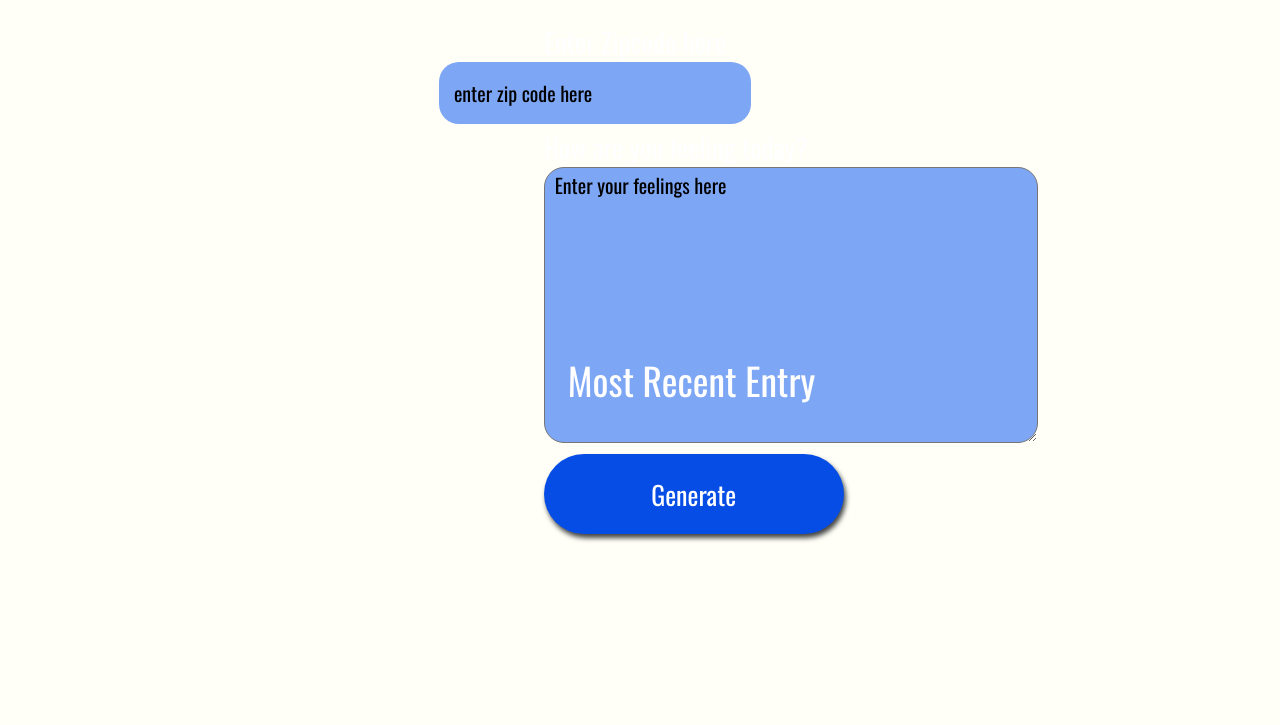
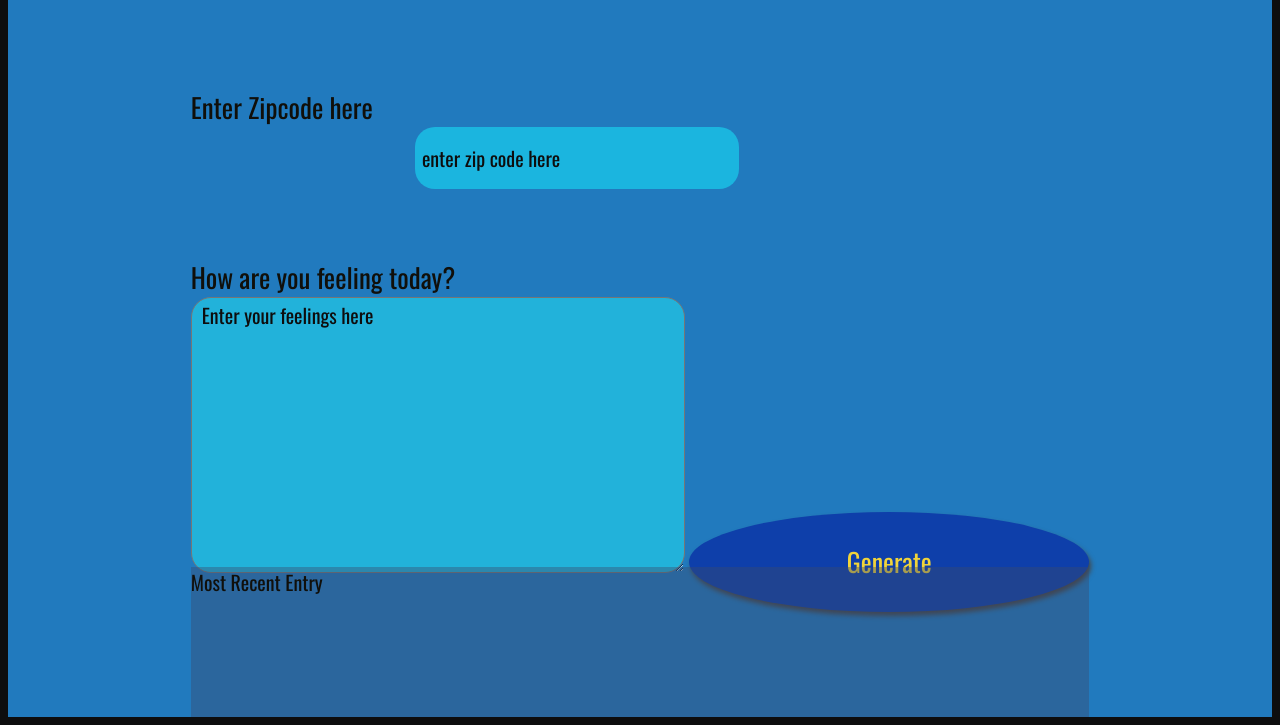
Before and after one commit to raniaashra/Weather-Journal, a website: page website/index.html in a window 1280 px wide. Shown: the part 91-816 px from the top of the page. Drawn offline with nearby package versions, Linux system fonts and the light colour scheme; a web font is replaced by a local one.

Commit message:
Update style.css

```diff
--- a/website/style.css
+++ b/website/style.css
@@ -1,68 +1,28 @@
 body{
-    background: #fffff8;
+    background: #0d0d0e;
     font-family: -apple-system, BlinkMacSystemFont, sans-serif;
+}
+
+#app{
+    display: grid;
+    grid-auto-rows: minmax(150px, auto);
+    /* grid-template-columns:  */
+    height:100vh;
+    background: #217abe;
+    color: #100f0a;
+    justify-content: center;
+    grid-gap: 1em;
+    font-size: 20px;
+    font-family: 'Oswald', sans-serif;
+}
+
+.holder{
 
 }
-img{
-    width: 200vh;
-    height: 100vh;
+
+.entry{
+    background: rgba(59, 74, 107, .4);
 }
-#app{
-    display: grid;
-    grid-auto-rows: minmax(20px, 80px);
-    /* grid-template-columns:  */
-    height:100vh;
-    justify-content: center;
-    grid-gap: 1em;
-    font-size: 25px;
-    font-family: 'Oswald', sans-serif;
-}
-.holder{
-    font-size: 150%;
-}
-
-.holder-headline{
-    font-size: 150%;
-    color: aliceblue;
-    margin-left: 38%;
-}
-.entry{
-    display: flex;
-    background: rgba(45, 57, 81, 0.4);
-    margin-top: 15%;
-    text-align: center;
-    margin-left: 41%;
-    color: #ffffff;
-
-}
-@media only screen
-and (min-device-width: 375px)
-and (max-device-width: 812px)
-and (-webkit-min-device-pixel-ratio: 3) {
-    img{
-        width:100%;
-    }
-    #app{
-        width:100%;
-        font-size: 10%;
-    }
-}
-@media only screen and (min-width: 768px) and (max-width: 1024px){
-
-    #app{
-        width: 100%;
-    }
-}
-/* for ipads */
-@media only screen
-and (min-device-width : 768px)
-and (max-device-width : 1024px){
-
-}
-/*
-
-
-
 
 #entryHolder{
 
@@ -85,50 +45,46 @@ and (max-device-width : 1024px){
 }
 .title{
 
-} */
+}
+
+/*  Basic Styling To Override Default For Basic HTML Elements */
 label{
     display:block;
     font-size: 27px;
-    margin-left: 38%;
-    color: #ffffff;
 }
-/*  Basic Styling To Override Default For Basic HTML Elements */
-
 
 input{
     display:block;
     height: 60px;
-    width: 300px;
-    background:#7da6f4;
+    width: 320px;
+    background:#1bb5df;
+    color: #0c0b08;
     font-size: 20px;
     font-family: 'Oswald', sans-serif;
     border: none;
-    padding-left: 0.5em;
 }
 
 button{
-    width: 300px;
-    height: 80px;
-    background: #064de6;
-    color: #ffffff;
+    width: 400px;
+    height: 100px;
+    background: #0e3faa;
+    color: #f0d43a;
     font-size: 26px;
     font-family: 'Oswald', sans-serif;
     border: none;
     box-shadow: 2px 4px 5px #444;
-    border-radius: 2em;
-    margin-left: 38%;
-    cursor: pointer;
+    border-radius: 50%;
 }
 h1{
     font-size: 36px;
 }
 
 textarea{
-    background:#7da6f4;
+    background:#22b2da;
+    color: #121212;
     font-size: 20px;
     font-family: 'Oswald', sans-serif;
     border-radius: 1em;
-    margin-left: 38%;
     padding-left: 0.5em;
 }
 /* Reset style for HTML element on active to have no border*/
@@ -139,21 +95,16 @@ button:focus {
     outline: none;
 }
 /* Style for Placeholder Text*/
-::placeholder {
-    /* Firefox, Chrome, Opera */
-    color: #000000;
+::placeholder { /* Firefox, Chrome, Opera */
+    color: #0e0d0d;
+    font-family: 'Oswald', sans-serif;
+}
+:-ms-input-placeholder { /* Internet Explorer 10-11 */
+    color: #101010;
+    font-family: 'Oswald', sans-serif;
+}
+::-ms-input-placeholder { /* Microsoft Edge */
+    color: #f0d43a;
     font-family: 'Oswald', sans-serif;
 
 }
-/* Internet Explorer 10-11 */
-:-ms-input-placeholder {
-    color: #080808;
-    font-family: 'Oswald', sans-serif;
-
-}
-/* Microsoft Edge */
-::-ms-input-placeholder {
-    color: #1b1b19;
-    font-family: 'Oswald', sans-serif;
-
-}
```
